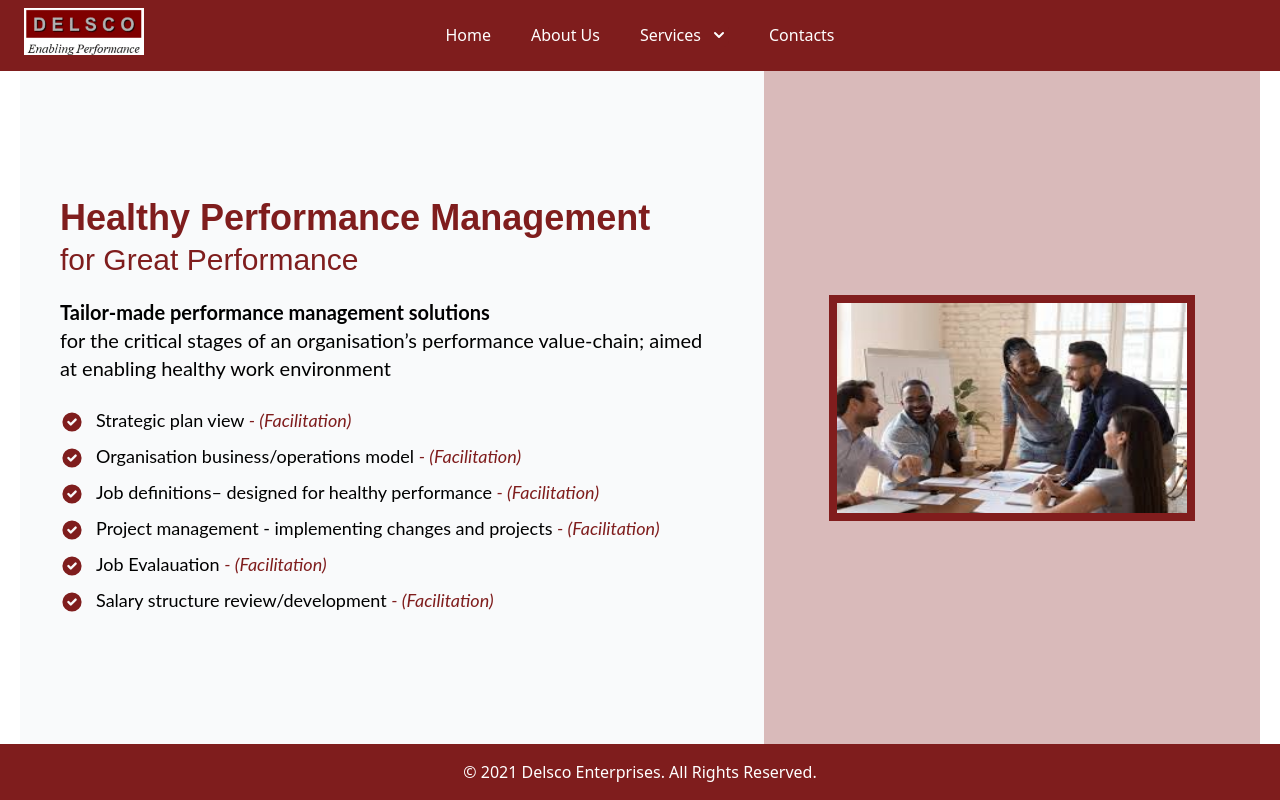
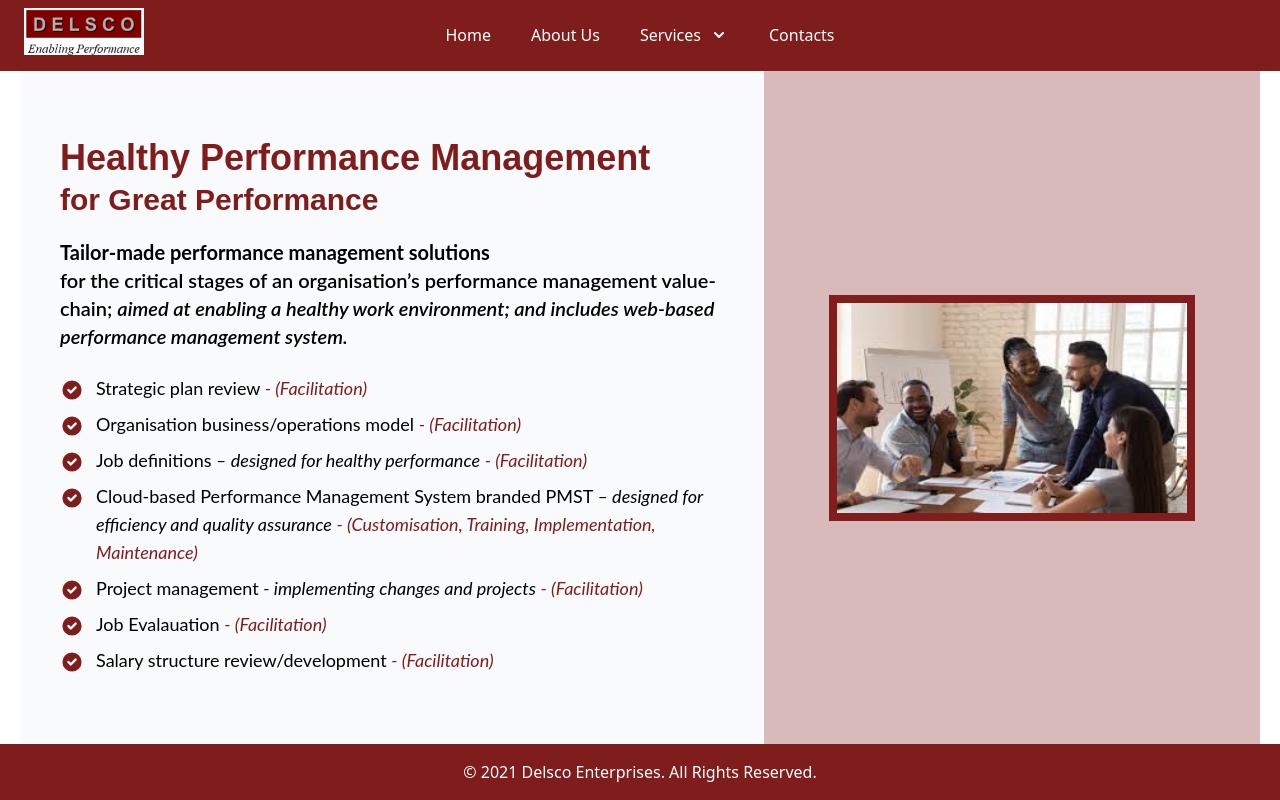
Before and after one commit to adagala/delsco, a Next.js app: page /performance in a window 1280 px wide. Built offline with nearby package versions, Linux system fonts and the light colour scheme; what @tailwindcss/typography would draw is missing.

Commit message:
updated: sevices content

```diff
--- /dev/null
+++ b/models/List.ts
@@ -0,0 +1,5 @@
+export interface List {
+    title: any;
+    header?: string;
+    description?: string;
+}
--- a/pages/development.tsx
+++ b/pages/development.tsx
@@ -1,31 +1,32 @@
 import { NextPage } from "next"
 import Image from 'next/image'
 import { CheckCircleIcon } from '@heroicons/react/solid'
+import { List } from "../models/List"
 
-const outsourcingLists = [
+const outsourcingLists: List[] = [
     {
-        name: 'Foundations of performance culture',
-        description: ' – It’s about thoughts, feelings, environments and systems'
+        title: 'Foundations of performance culture',
+        header: ' – It’s about thoughts, feelings, environments and systems'
     },
     {
-        name: 'Performance management practices for supervisor roles in the performance management',
-        description: ' – Designed and packaged under ‘Managing My Triangle’ to anchor foundations of healthy performance'
+        title: 'Performance management practices for supervisor roles in the performance management',
+        header: ' – Designed and packaged under ‘Managing My Triangle’ to anchor foundations of healthy performance'
     },
     {
-        name: 'Project Management',
-        description: ' – Transferring (localising) knowledge and skills for implementing in-house projects managing changes in the workplace'
+        title: 'Project Management',
+        header: ' – Transferring (localising) knowledge and skills for implementing in-house projects managing changes in the workplace'
     },
     {
-        name: 'Customer Service',
-        description: '  – The foundation for client interaction roles'
+        title: 'Customer Service',
+        header: '  – The foundation for client interaction roles'
     },
     {
-        name: 'Teller Services',
-        description: ' – Comprehensive, encompassing the processes & procedures, cash handling, risk management and code of ethics'
+        title: 'Teller Services',
+        header: ' – Comprehensive, encompassing the processes & procedures, cash handling, risk management and code of ethics'
     },
     {
-        name: 'Sales executives for frontline sales roles',
-        description: ''
+        title: <span>Sales executives <span className="font-normal">for frontline sales roles</span></span>,
+        header: ''
     }
 ]
 
@@ -38,7 +39,7 @@ const Development: NextPage = () => {
                         <div className="font-bold">
                             Learning and Skills Development
                         </div>
-                        <div className="mt-1 text-2xl xl:text-3xl">
+                        <div className="mt-1 text-2xl xl:text-3xl font-semibold">
                             Train, Coach and Support to achieve Great Performance
                         </div>
                     </div>
@@ -46,10 +47,10 @@ const Development: NextPage = () => {
                     <div className="mt-5 font-lato">
                         {
                             outsourcingLists.map((list) => (
-                                <div key={list.name} className="text-lg flex py-1">
+                                <div key={list.title} className="text-lg flex py-1">
                                     <CheckCircleIcon className="flex-shrink-0 mt-1 h-6 w-6 text-red-900" aria-hidden="true" />
                                     <div className="ml-3">
-                                        <span className="font-bold">{list.name}</span><span className="text-red-900 italic">{list.description}</span>
+                                        <span className="font-bold">{list.title}</span> <span className="italic">{list.header}</span> <span className="text-red-900 italic">{list.description}</span>
                                     </div>
                                 </div>
                             ))
--- a/pages/outsourcing.tsx
+++ b/pages/outsourcing.tsx
@@ -1,18 +1,20 @@
 import { NextPage } from "next"
 import Image from 'next/image'
 import { CheckCircleIcon } from '@heroicons/react/solid'
+import { List } from "../models/List"
 
-const outsourcingLists = [
+const outsourcingLists: List[] = [
     {
-        name: 'Frontline Customer Service staff – Financial Service Tellers; Call Centre Operations',
+        title: 'Frontline Customer Service staff',
+        header: ' – Financial Service Tellers; Call Centre Operations',
         description: ' – (Development, maintenance of ready pool, performance monitoring & risk management for tellers)'
     },
     {
-        name: 'Back-office customer service support staff',
+        title: 'Back-office customer service support staff',
         description: ' – (Develop, maintain ready pool & performance monitoring)'
     },
     {
-        name: 'Sales staff',
+        title: 'Sales staff',
         description: ' – (Develop, maintain ready pool & performance monitoring)'
     }
 ]
@@ -26,7 +28,7 @@ const Outsourcing: NextPage = () => {
                         <div className="font-bold">
                             Staff Outsourcing
                         </div>
-                        <div className="mt-1 text-2xl xl:text-3xl">
+                        <div className="mt-1 text-2xl xl:text-3xl font-semibold">
                             for Capacity Management and Seamless Quality of Service
                         </div>
                     </div>
@@ -35,7 +37,7 @@ const Outsourcing: NextPage = () => {
                         <div className="font-bold">
                             One phone call maintains your customers satisfaction
                         </div>
-                        <div className="">
+                        <div className="font-semibold">
                             during peak periods and staff absenteeism; AND frees you from staff management and administration.
                         </div>
                     </div>
@@ -43,10 +45,10 @@ const Outsourcing: NextPage = () => {
                     <div className="mt-5 font-lato">
                         {
                             outsourcingLists.map((list) => (
-                                <div key={list.name} className="text-lg flex py-1">
+                                <div key={list.title} className="text-lg flex py-1">
                                     <CheckCircleIcon className="flex-shrink-0 mt-1 h-6 w-6 text-red-900" aria-hidden="true" />
                                     <div className="ml-3">
-                                        {list.name} <span className="text-red-900 italic">{list.description}</span>
+                                        {list.title} <span className="italic">{list.header}</span> <span className="text-red-900 italic">{list.description}</span>
                                     </div>
                                 </div>
                             ))
--- a/pages/performance.tsx
+++ b/pages/performance.tsx
@@ -1,30 +1,38 @@
 import { NextPage } from "next"
 import Image from 'next/image'
 import { CheckCircleIcon } from '@heroicons/react/solid'
+import { List } from "../models/List"
 
-const performanceLists = [
+const performanceLists: List[] = [
     {
-        name: 'Strategic plan view',
+        title: 'Strategic plan review',
         description: ' - (Facilitation)'
     },
     {
-        name: 'Organisation business/operations model',
+        title: 'Organisation business/operations model',
         description: ' - (Facilitation)'
     },
     {
-        name: 'Job definitions– designed for healthy performance',
+        title: 'Job definitions',
+        header: '– designed for healthy performance',
         description: ' - (Facilitation)'
     },
     {
-        name: 'Project management - implementing changes and projects',
+        title: 'Cloud-based Performance Management System branded PMST',
+        header: ' – designed for efficiency and quality assurance',
+        description: ' - (Customisation, Training, Implementation, Maintenance)'
+    },
+    {
+        title: 'Project management',
+        header: ' - implementing changes and projects',
         description: ' - (Facilitation)'
     },
     {
-        name: 'Job Evalauation',
+        title: 'Job Evalauation',
         description: ' - (Facilitation)'
     },
     {
-        name: 'Salary structure review/development',
+        title: 'Salary structure review/development',
         description: ' - (Facilitation)'
     }
 ]
@@ -35,10 +43,10 @@ const Performance: NextPage = () => {
             <div className="flex items-center mt-6 xl:mt-0 px-2 xl:p-10 w-full xl:w-3/5 bg-gray-50">
                 <div>
                     <div className="text-3xl xl:text-4xl font-work-sans text-red-900">
-                        <div className="font-bold">
+                        <div className="font-extrabold">
                             Healthy Performance Management
                         </div>
-                        <div className="mt-1 text-2xl xl:text-3xl">
+                        <div className="mt-1 text-2xl xl:text-3xl font-semibold">
                             for Great Performance
                         </div>
                     </div>
@@ -47,18 +55,18 @@ const Performance: NextPage = () => {
                         <div className="font-bold">
                             Tailor-made performance management solutions
                         </div>
-                        <div className="">
-                            for the critical stages of an organisation’s performance value-chain; aimed at enabling healthy work environment
+                        <div className="font-semibold">
+                            for the critical stages of an organisation’s performance management value-chain; <span className="italic">aimed at enabling a healthy work environment; and includes web-based performance management system.</span>
                         </div>
                     </div>
 
                     <div className="mt-5 font-lato">
                         {
-                            performanceLists.map((list) => (
-                                <div key={list.name} className="text-lg flex py-1">
+                            performanceLists.map((list, i) => (
+                                <div key={i} className="text-lg flex py-1">
                                     <CheckCircleIcon className="flex-shrink-0 mt-1 h-6 w-6 text-red-900" aria-hidden="true" />
                                     <div className="ml-3">
-                                        {list.name} <span className="text-red-900 italic">{list.description}</span>
+                                        {list.title} <span className="italic">{list.header}</span> <span className="text-red-900 italic">{list.description}</span>
                                     </div>
                                 </div>
                             ))
```
